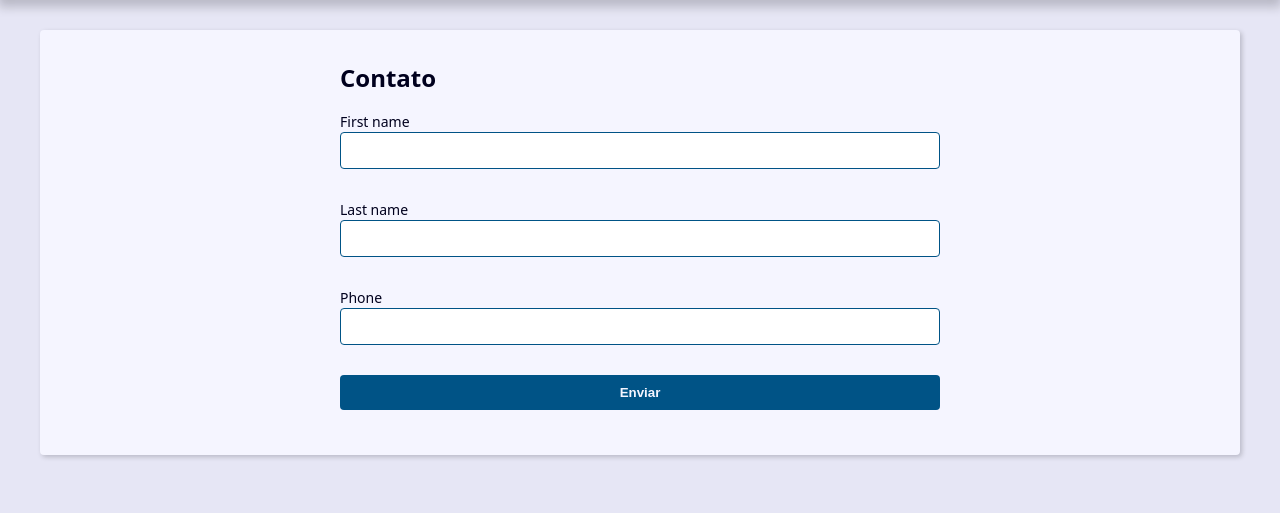
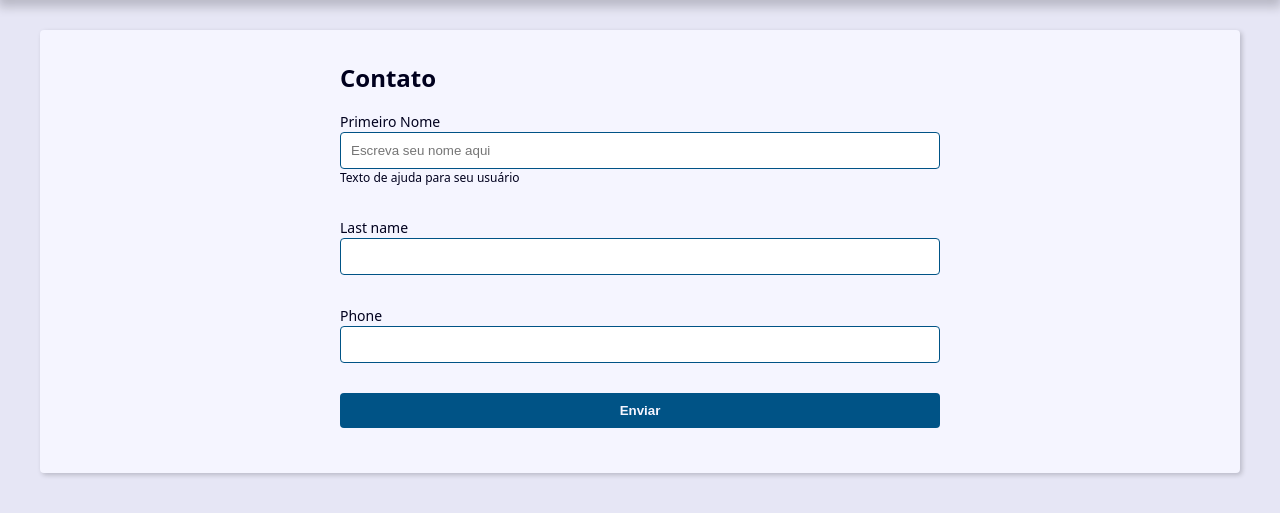
Before and after one commit to Itossai/Projeto_Agenda, a Django app: page /contact/create/ in a window 1280 px wide. Shown: the part 239-752 px from the top of the page. Run offline with Django 5.2, Linux system fonts and the light colour scheme.

Commit message:
atualizando labels, adicionando text input e texto de ajuda

```diff
--- a/contact/forms.py
+++ b/contact/forms.py
@@ -2,6 +2,8 @@ from django import forms
 from django.contrib.auth.forms import UserCreationForm
 from django.contrib.auth.models import User
 from django.core.exceptions import ValidationError
+
+from . import models
 
 
 class RegisterForm(UserCreationForm):
@@ -36,3 +38,33 @@ class RegisterForm(UserCreationForm):
                                 code='invalid')
             )
         return email
+
+
+class ContactForm(forms.ModelForm):
+    first_name = forms.CharField(
+        widget=forms.TextInput(
+            attrs={
+                'class': 'classe-a classe-b',
+                'placeholder': 'Escreva seu nome aqui',
+            }
+        ),
+        label='Primeiro Nome',
+        help_text='Texto de ajuda para seu usuário',
+    )
+
+    class Meta:
+        model = models.Contact
+        fields = (
+            'first_name', 'last_name', 'phone',
+        )
+
+    def clean(self):
+        # cleaned_data = self.cleaned_data
+
+        self.add_error('first_name', ValidationError(
+            'Mensagem de erro', code='invalid'))
+
+        self.add_error('last_name', ValidationError(
+            'Mensagem de error 2', code='invalid'
+        ))
+        return super().clean()
--- a/contact/templates/contact/create.html
+++ b/contact/templates/contact/create.html
@@ -15,6 +15,9 @@
                     <label for={{field.id_for_label}}>{{field.label}}</label>
                     {{field}}
                     {{field.errors}}
+                    {% if field.help_text %}
+                        <p class="help-text">{{ field.help_text }}</p>
+                    {% endif %}
                 </div>
             </div>
         {% endfor %}
--- a/contact/view/contact_forms.py
+++ b/contact/view/contact_forms.py
@@ -1,31 +1,7 @@
-from typing import Any
 
-from django import forms
-from django.core.exceptions import ValidationError
-from django.core.paginator import Paginator
-from django.db.models import Q
-from django.shortcuts import get_object_or_404, redirect, render
+from django.shortcuts import render
 
-from contact.models import Contact
-
-
-class ContactForm(forms.ModelForm):
-    class Meta:
-        model = Contact
-        fields = (
-            'first_name', 'last_name', 'phone',
-        )
-
-    def clean(self):
-        cleaned_data = self.cleaned_data
-        print(cleaned_data)
-        self.add_error('first_name', ValidationError(
-            'Mensagem de erro', code='invalid'))
-
-        self.add_error('last_name', ValidationError(
-            'Mensagem de error 2', code='invalid'
-        ))
-        return super().clean()
+from contact.forms import ContactForm
 
 
 def create(request):
```
Also changed, not shown: .mypy_cache/3.12/contact/forms.data.json (deleted), .mypy_cache/3.12/contact/forms.meta.json (deleted).
